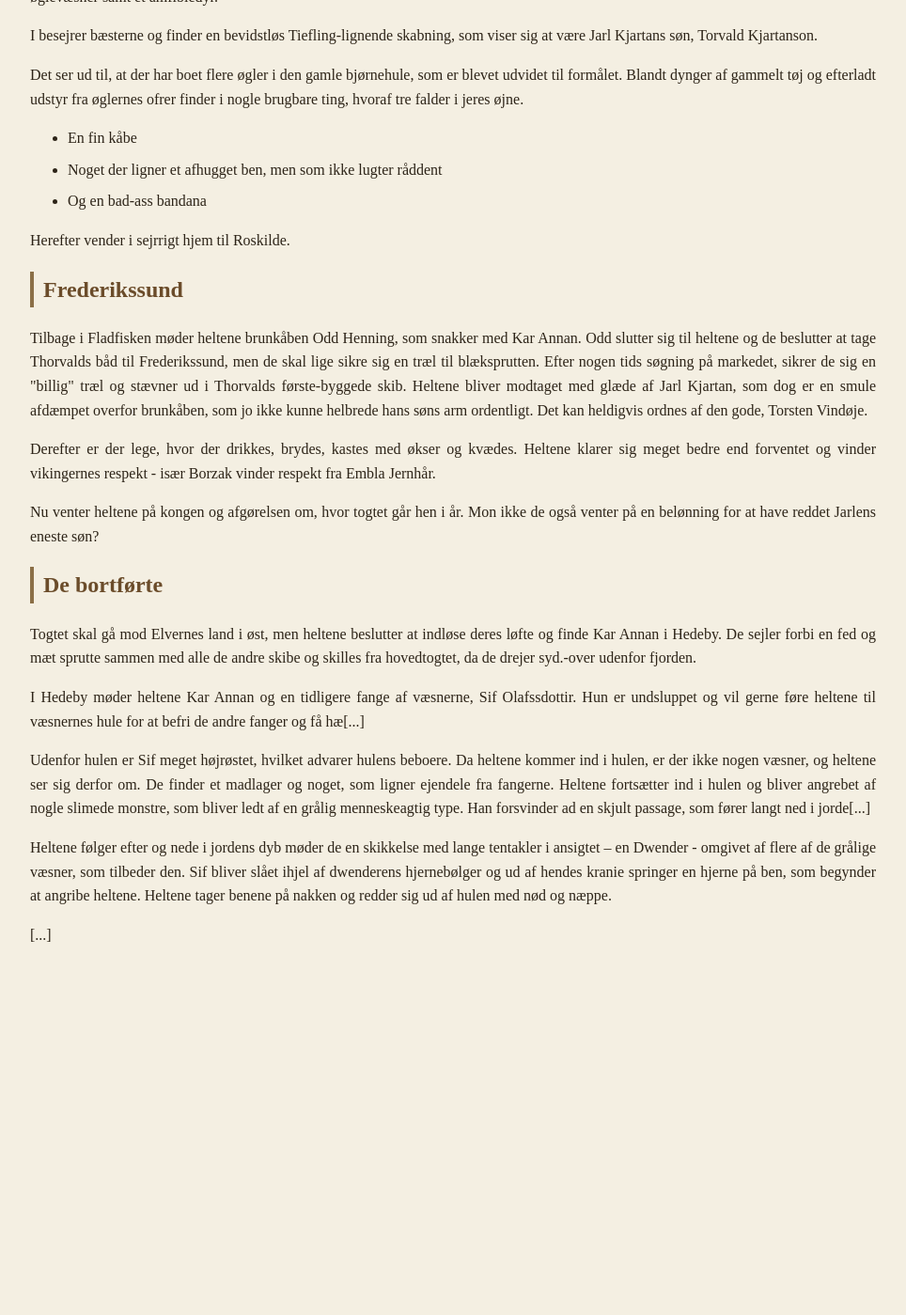
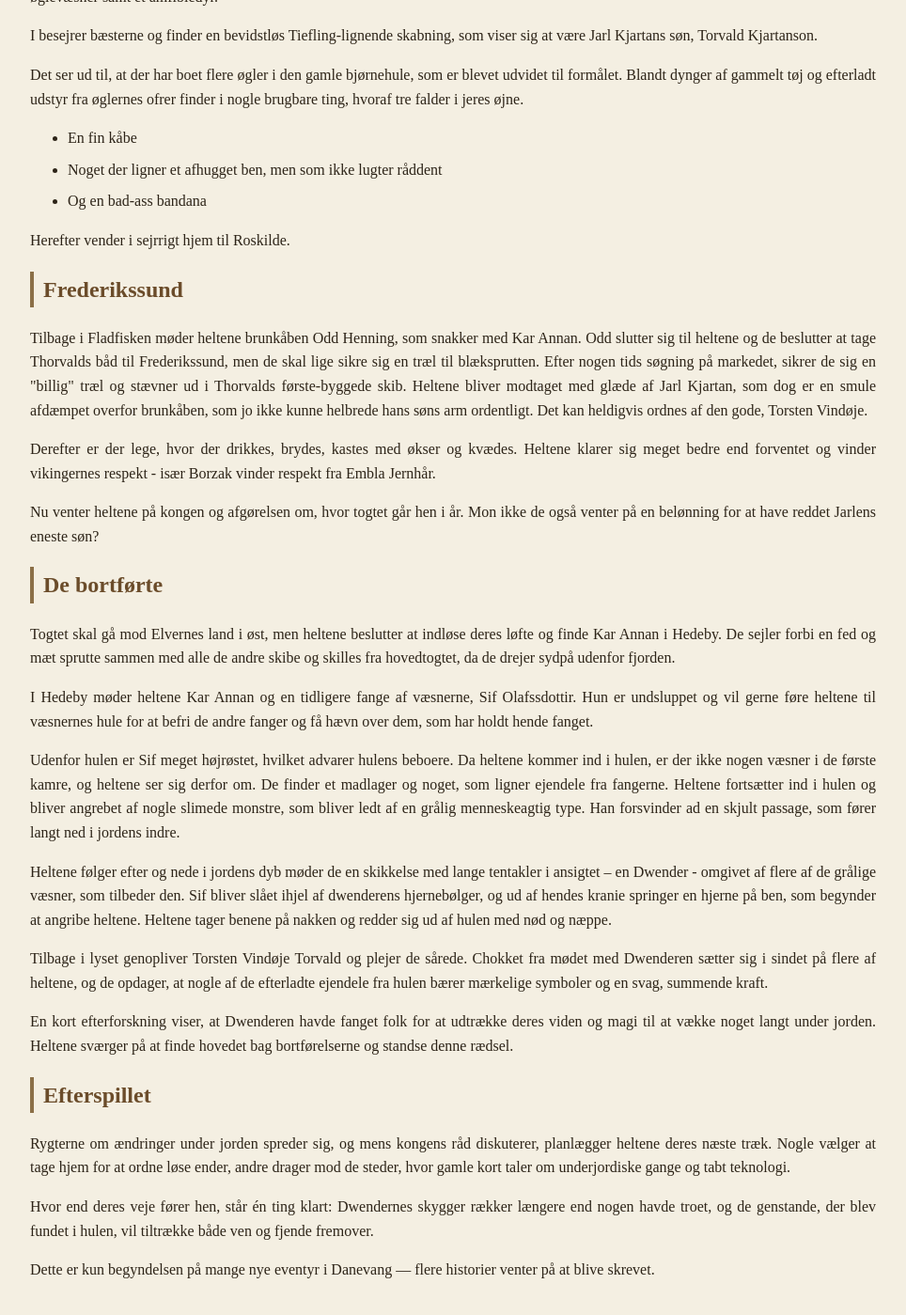
Before and after one commit to Stoffer75/den2side.dk, a Jekyll site: the page built from baggrund.html, in a window 1280 px wide and 1400 px high, scrolled down 978 px. Shown: the whole window at 94% size, without its empty margins (158-1122 px from the left). Built offline with Jekyll 4.4.1, drawn with Linux system fonts in a browser that asks for light colours; before the commit the page ends 2005 px from its top, so only the background shows below that.

Commit message:
Restore full content of baggrund.html (restore missing sections)

```diff
--- a/baggrund.html
+++ b/baggrund.html
@@ -82,22 +82,43 @@ title: Danevang
 
     <p>
         Togtet skal gå mod Elvernes land i øst, men heltene beslutter at indløse deres løfte og finde Kar Annan i Hedeby.
-        De sejler forbi en fed og mæt sprutte sammen med alle de andre skibe og skilles fra hovedtogtet, da de drejer syd.-over udenfor fjorden.
+        De sejler forbi en fed og mæt sprutte sammen med alle de andre skibe og skilles fra hovedtogtet, da de drejer sydpå udenfor fjorden.
     </p>
 
     <p>
-        I Hedeby møder heltene Kar Annan og en tidligere fange af væsnerne, Sif Olafssdottir. Hun er undsluppet og vil gerne føre heltene til væsnernes hule for at befri de andre fanger og få hæ[...]
+        I Hedeby møder heltene Kar Annan og en tidligere fange af væsnerne, Sif Olafssdottir. Hun er undsluppet og vil gerne føre heltene til væsnernes hule for at befri de andre fanger og få hævn over dem, som har holdt hende fanget.
     </p>
 
     <p>
         Udenfor hulen er Sif meget højrøstet, hvilket advarer hulens beboere.
-        Da heltene kommer ind i hulen, er der ikke nogen væsner, og heltene ser sig derfor om. De finder et madlager og noget, som ligner ejendele fra fangerne.
-        Heltene fortsætter ind i hulen og bliver angrebet af nogle slimede monstre, som bliver ledt af en grålig menneskeagtig type. Han forsvinder ad en skjult passage, som fører langt ned i jorde[...]
+        Da heltene kommer ind i hulen, er der ikke nogen væsner i de første kamre, og heltene ser sig derfor om. De finder et madlager og noget, som ligner ejendele fra fangerne.
+        Heltene fortsætter ind i hulen og bliver angrebet af nogle slimede monstre, som bliver ledt af en grålig menneskeagtig type. Han forsvinder ad en skjult passage, som fører langt ned i jordens indre.
     </p>
 
     <p>
         Heltene følger efter og nede i jordens dyb møder de en skikkelse med lange tentakler i ansigtet – en Dwender - omgivet af flere af de grålige væsner, som tilbeder den.
-        Sif bliver slået ihjel af dwenderens hjernebølger og ud af hendes kranie springer en hjerne på ben, som begynder at angribe heltene.
+        Sif bliver slået ihjel af dwenderens hjernebølger, og ud af hendes kranie springer en hjerne på ben, som begynder at angribe heltene.
         Heltene tager benene på nakken og redder sig ud af hulen med nød og næppe.
     </p>
-[...]
+
+    <p>
+        Tilbage i lyset genopliver Torsten Vindøje Torvald og plejer de sårede. Chokket fra mødet med Dwenderen sætter sig i sindet på flere af heltene, og de opdager, at nogle af de efterladte ejendele fra hulen bærer mærkelige symboler og en svag, summende kraft.
+    </p>
+
+    <p>
+        En kort efterforskning viser, at Dwenderen havde fanget folk for at udtrække deres viden og magi til at vække noget langt under jorden. Heltene sværger på at finde hovedet bag bortførelserne og standse denne rædsel.
+    </p>
+
+<h2>Efterspillet</h2>
+
+    <p>
+        Rygterne om ændringer under jorden spreder sig, og mens kongens råd diskuterer, planlægger heltene deres næste træk. Nogle vælger at tage hjem for at ordne løse ender, andre drager mod de steder, hvor gamle kort taler om underjordiske gange og tabt teknologi.
+    </p>
+
+    <p>
+        Hvor end deres veje fører hen, står én ting klart: Dwendernes skygger rækker længere end nogen havde troet, og de genstande, der blev fundet i hulen, vil tiltrække både ven og fjende fremover.
+    </p>
+
+    <p>
+        Dette er kun begyndelsen på mange nye eventyr i Danevang — flere historier venter på at blive skrevet.
+    </p>
```
